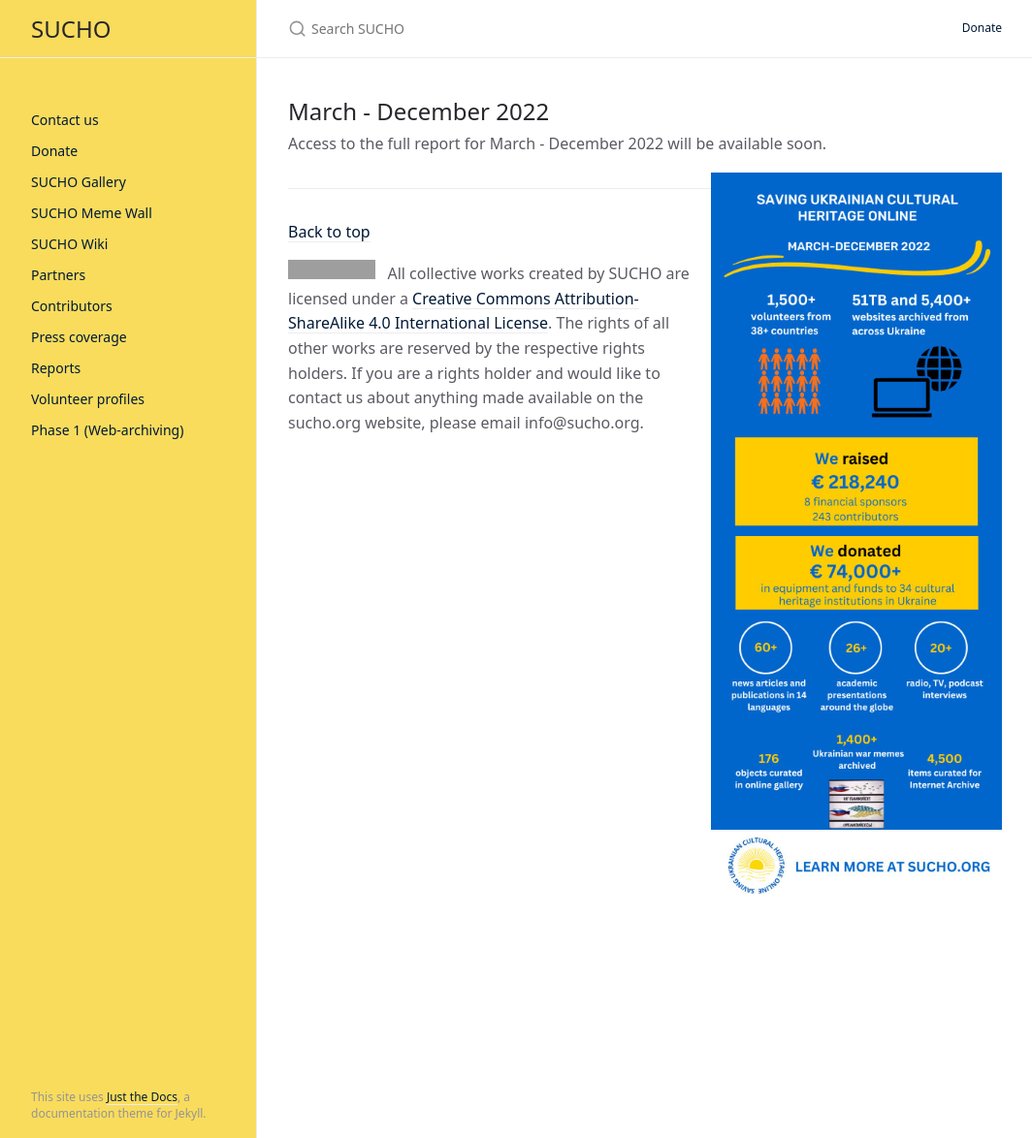
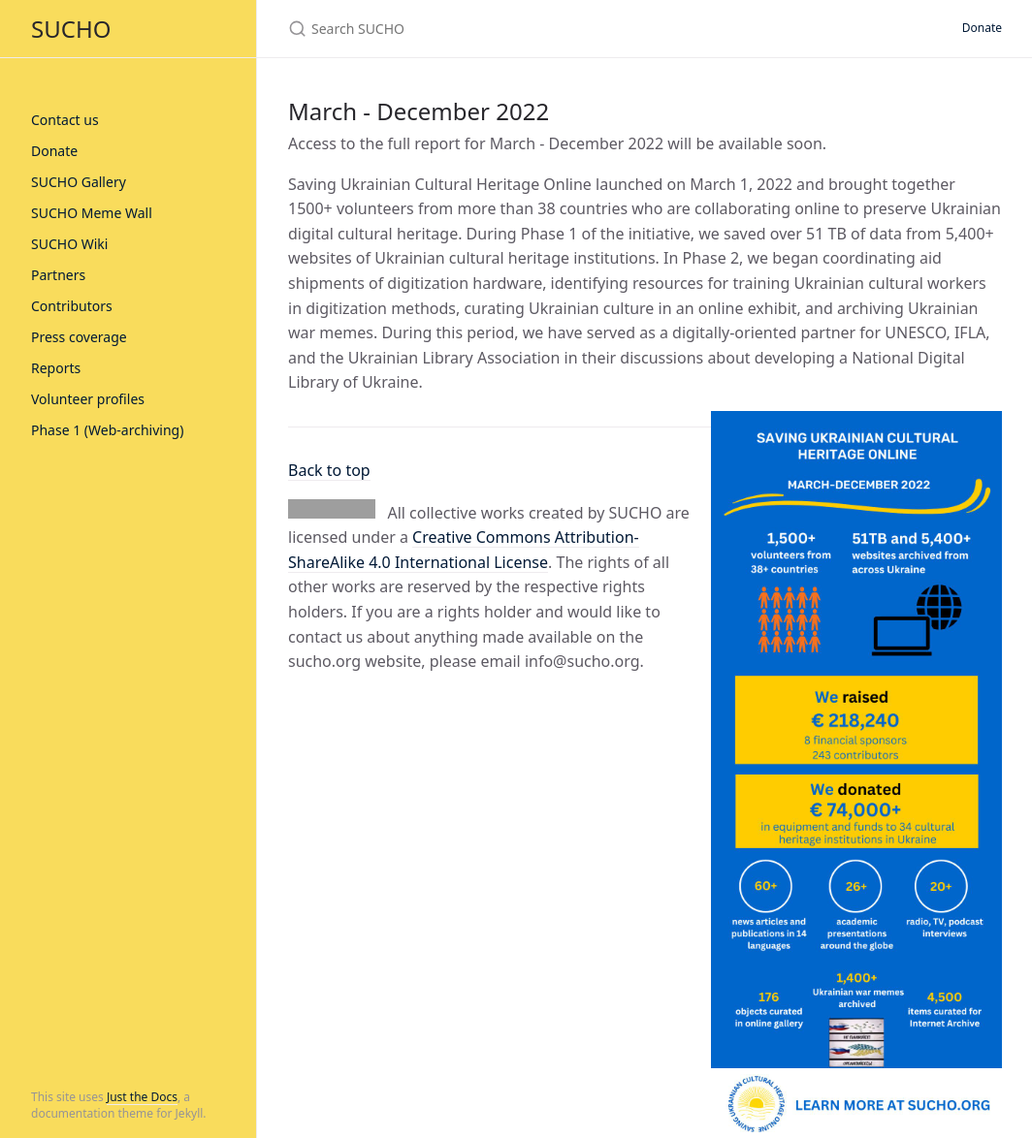
Before and after one commit to sucho-archiving/sucho-archiving.github.io, a Jekyll site: the page built from reports.md, in a window 1280 px wide and 1174 px high. Shown: the whole window at 97% size, without its empty margins (107-1171 px from the left). Built offline with Jekyll 4.4.1, drawn with Linux system fonts in a browser that asks for light colours; grey boxes are pictures that could not be loaded.

Commit message:
Update reports.md

```diff
--- a/reports.md
+++ b/reports.md
@@ -7,4 +7,6 @@
 ## March - December 2022
 Access to the full report for March - December 2022 will be available soon.
 
+Saving Ukrainian Cultural Heritage Online launched on March 1, 2022 and brought together 1500+ volunteers from more than 38 countries who are collaborating online to preserve Ukrainian digital cultural heritage. During Phase 1 of the initiative, we saved over 51 TB of data from 5,400+ websites of Ukrainian cultural heritage institutions. In Phase 2, we began coordinating aid shipments of digitization hardware, identifying resources for training Ukrainian cultural workers in digitization methods, curating Ukrainian culture in an online exhibit, and archiving Ukrainian war memes. During this period, we have served as a digitally-oriented partner for UNESCO, IFLA, and the Ukrainian Library Association in their discussions about developing a National Digital Library of Ukraine.
+
 <img src="/assets/images/2022-sucho-recap.jpg" width="300px" style="float:right; margin-left: 10px;" title="March-December 2022 Recap">
```
